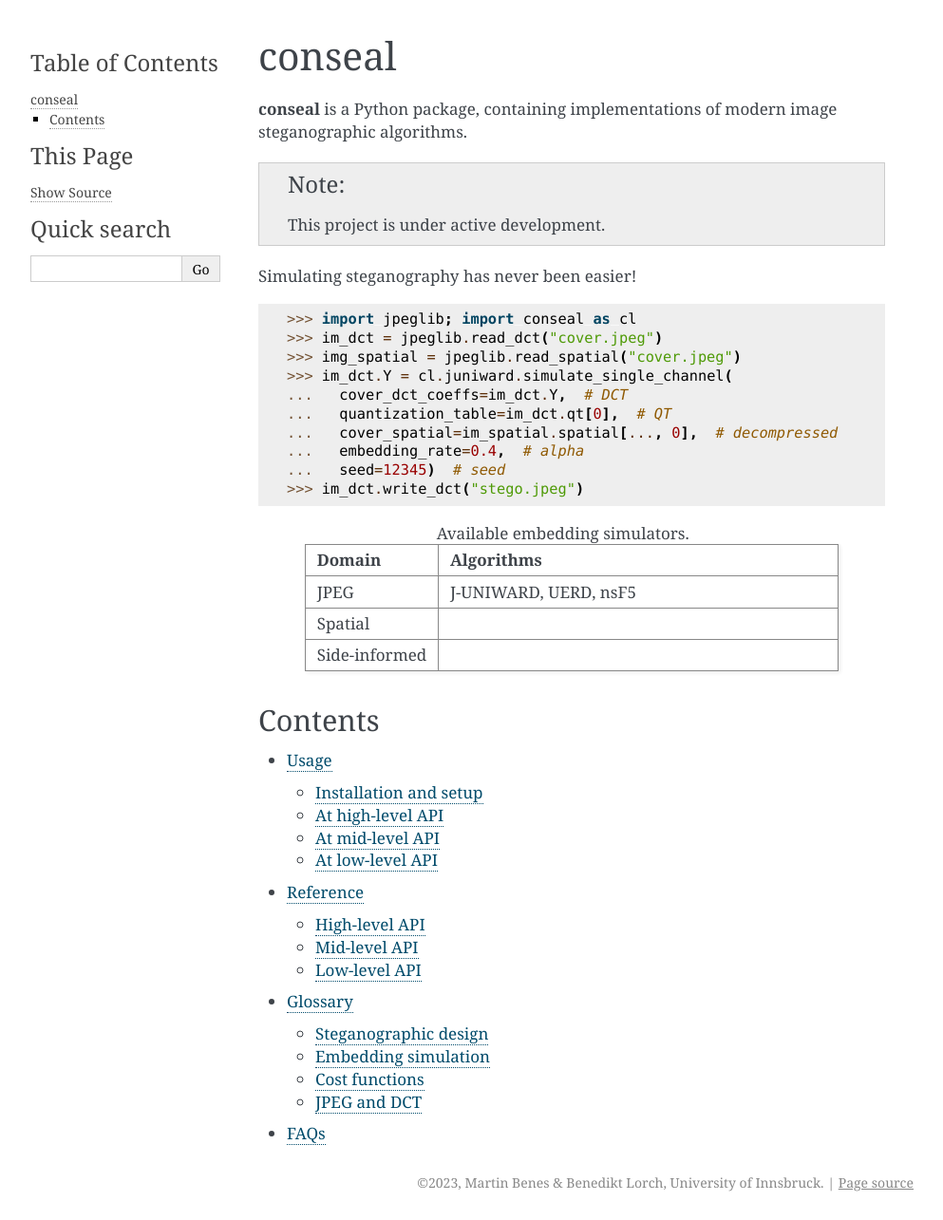
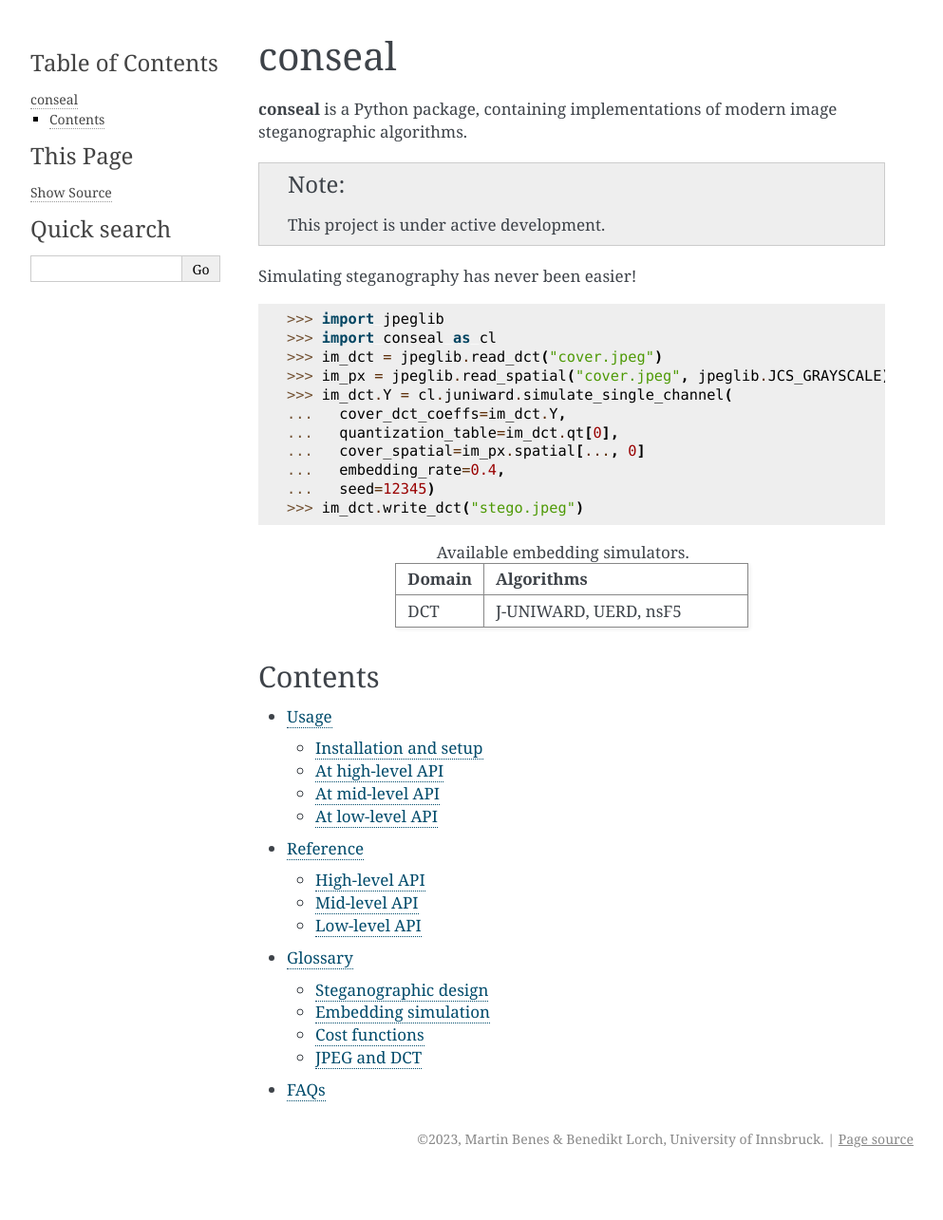
Before and after one commit to uibk-uncover/conseal, a Sphinx documentation site: the page built from docs/index.rst, in a window 1280 px wide. Shown: the whole page at 95% size, without its empty margins (148-1141 px from the left). Built offline with Sphinx 7.4.7, drawn with Linux system fonts in a browser that asks for light colours; after the commit the page ends 1239 px from its top, so only the background shows below that.

Commit message:
added table with implemented algorithms

```diff
--- a/docs/index.rst
+++ b/docs/index.rst
@@ -9,15 +9,16 @@ conseal
 
 Simulating steganography has never been easier!
 
->>> import jpeglib; import conseal as cl
+>>> import jpeglib
+>>> import conseal as cl
 >>> im_dct = jpeglib.read_dct("cover.jpeg")
->>> img_spatial = jpeglib.read_spatial("cover.jpeg")
+>>> im_px = jpeglib.read_spatial("cover.jpeg", jpeglib.JCS_GRAYSCALE)
 >>> im_dct.Y = cl.juniward.simulate_single_channel(
-...   cover_dct_coeffs=im_dct.Y,  # DCT
-...   quantization_table=im_dct.qt[0],  # QT
-...   cover_spatial=im_spatial.spatial[..., 0],  # decompressed
-...   embedding_rate=0.4,  # alpha
-...   seed=12345)  # seed
+...   cover_dct_coeffs=im_dct.Y,
+...   quantization_table=im_dct.qt[0],
+...   cover_spatial=im_px.spatial[..., 0]
+...   embedding_rate=0.4,
+...   seed=12345)
 >>> im_dct.write_dct("stego.jpeg")
 
 .. list-table:: Available embedding simulators.
@@ -26,12 +27,8 @@ Simulating steganography has never been easier!
 
    * - Domain
      - Algorithms
-   * - JPEG
+   * - DCT
      - J-UNIWARD, UERD, nsF5
-   * - Spatial
-     -
-   * - Side-informed
-     -
 
 Contents
 --------
```
